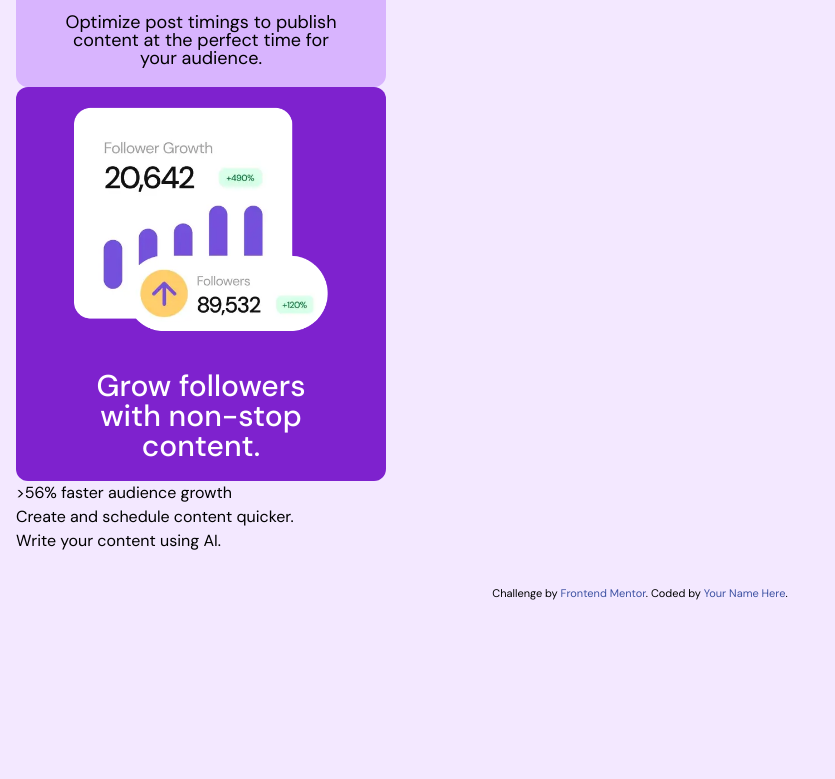
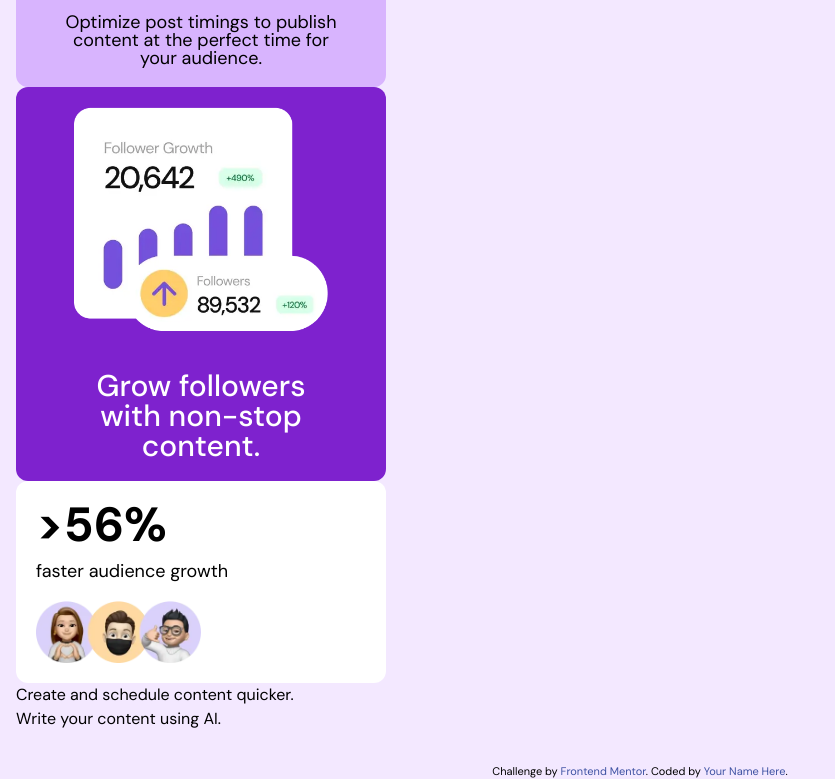
Before and after one commit to vince-pino/fem-bento-grid, a website: page index.html in a window 1280 px wide. Shown: the part 1126-1905 px from the top of the page, without its empty margins (0-835 px from the left). Before the commit the page ends 1727 px from the top, so only its background shows below. Drawn offline with Linux system fonts and the light colour scheme.

Commit message:
style sixth div

```diff
--- a/index.html
+++ b/index.html
@@ -63,8 +63,14 @@
       </h3>
     </div>
 
-    <div>
-      >56% faster audience growth
+    <div class="py-5 px-5 bg-white rounded-xl max-w-[370px]">
+      <span class="text-5xl font-bold">
+        >56%
+      </span>
+      <p class="text-lg mt-2 mb-4">
+        faster audience growth
+      </p>
+      <img class="w-1/2" src="assets/images/illustration-audience-growth.webp" alt="audience growth image">
     </div>
 
     <div>
```
Also changed, not shown: dist/output.css.
